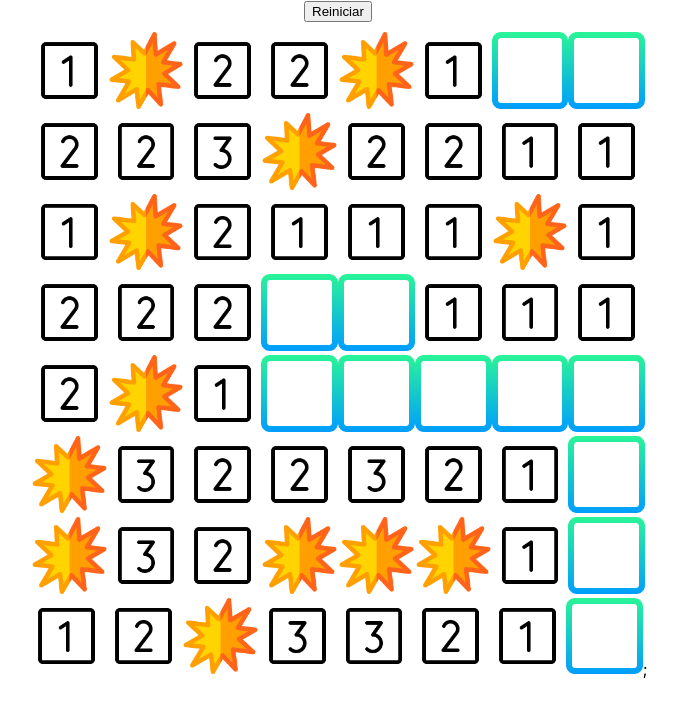
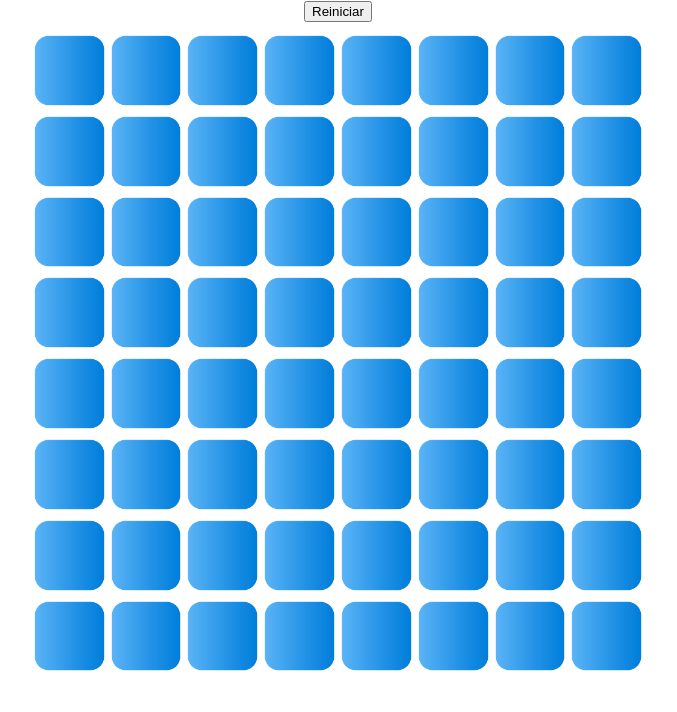
Before and after one commit to GustavoDimeira/Campo-Minado-Deprecated, a React (Create React App) app in the folder Aplicação/: page / in a window 1280 px wide. Shown: the top 712 px of the page, without its empty margins (302-979 px from the left). Built offline with nearby package versions, Linux system fonts and the light colour scheme; the HTML template or start-up script is replaced by a standard one.

Commit message:
trigger de derrota/vitoria e botao reiniciar

```diff
--- a/Aplicação/src/css/CampoMinado.css
+++ b/Aplicação/src/css/CampoMinado.css
@@ -1,5 +1,17 @@
 .btn {
   display: inline-block;
+}
+
+.btnImg {
+  background: none;
+	color: inherit;
+	border: none;
+	padding: 0;
+	font: inherit;
+	cursor: pointer;
+	outline: inherit;
+  display: inline;
+  width: 12%;
 }
 
 .divCells {
@@ -9,5 +21,5 @@
 }
 
 .cell {
-  width: 12%;
+  width: 100%;
 }
--- a/Aplicação/src/games/CampoMinado.js
+++ b/Aplicação/src/games/CampoMinado.js
@@ -44,6 +44,8 @@ let redefineBombs = 0;
 export default function CampoMinado ({ size, bombsAmount }) {
   const [objCells, changeCells] = useState([]);
   const [isReseting, changeIsReseting] = useState(true);
+  const [hasLost, lostTrigger] = useState(false);
+  const [hasWin, winTrigger] = useState(false);
 
   // passa por todas as posições ao redor de um valor passado como parametro, e atualiza a chave bombsAround na variavel cells(que é a copia do array de celluas que esta sendo atualizado), tambem passada como parametro
 
@@ -76,6 +78,7 @@ export default function CampoMinado ({ size, bombsAmount }) {
   };
 
   // define as celulas com bombas, e chama a função, getPositionsArround para cada bomba, passando o index da celula com bomba e o array que esta sedo atualizado
+
   useEffect(() => {
     if (redefineBombs === 1) {
       while (cellsWithBombs.length < bombsAmount) {
@@ -96,7 +99,18 @@ export default function CampoMinado ({ size, bombsAmount }) {
     redefineBombs += 1;
   }, [objCells, size, bombsAmount])
 
-  // chamado uma vez durante a criação da pagina, para criar a quantia correta de quadrados
+  // ve se todas as celulas não bomba foram clicadas
+
+  useEffect(() => {
+    let ammountOfClicked = 0;
+    objCells.forEach((cell) => {
+      (cell.hasBeenClicked) && (ammountOfClicked += 1);
+    });
+    (ammountOfClicked === (size * size - bombsAmount)) && (winTrigger(true))
+  }, [objCells]);
+
+  // chamado uma vez durante a criação da pagina, para criar a quantia correta de quadrados, e ao reiniciar
+
   useEffect(() => {
     changeCells([]);
     for (let x = 0; x < size; x += 1) {
@@ -117,6 +131,8 @@ export default function CampoMinado ({ size, bombsAmount }) {
     };
   }, [size, isReseting]);
 
+  // chamado ao clicar em uma celula
+
   const handleClick = (cell, i) => {
     const cellChanged = {
       ...cell,
@@ -125,11 +141,14 @@ export default function CampoMinado ({ size, bombsAmount }) {
     const cells = [...objCells];
     cells.splice(i, 1, cellChanged)
     changeCells(cells);
+    cell.hasBomb && lostTrigger(true);
   };
 
   const reset = () => {
     redefineBombs = 1;
     cellsWithBombs = [];
+    lostTrigger(false);
+    winTrigger(false);
     changeIsReseting(!isReseting);
   };
 
@@ -147,34 +166,50 @@ export default function CampoMinado ({ size, bombsAmount }) {
         {
         objCells.map((cell, i) => {
           return (
-            !cell.hasBeenClicked ? (
+            cell.hasBeenClicked ? (
               cell.hasBomb ? (
-                <img
+                <button
+                  className="btnImg"
                   key={ cell.position }
+                >
+                  <img
                   className="cell"
                   alt="cell"
                   src={ bomb }
                 />
+                </button>
+
               ) : (
-                <img
+                <button
+                  className="btnImg"
                   key={ cell.position }
+                >
+                  <img
                   className="cell"
                   alt="cell"
                   src={ nums[cell.bombsAround] }
                 />
+                </button>
               )
             ) : (
-              <img
+              <button
+                onClick={ () => handleClick(cell, i) }
+                className="btnImg"
                 key={ cell.position }
+                disabled = { (hasLost || hasWin) }
+              >
+                <img
                 className="cell"
                 alt="cell"
                 src={ square }
-                onClick={ () => handleClick(cell, i) }
               />
+              </button>
             )
           )
         })
-      };
+      }
+      { hasLost && <h3>Perdeu !</h3> }
+      { (hasWin && !hasLost) && <h3> Ganhou !</h3> }
       </div>
     </main>
   );
```
